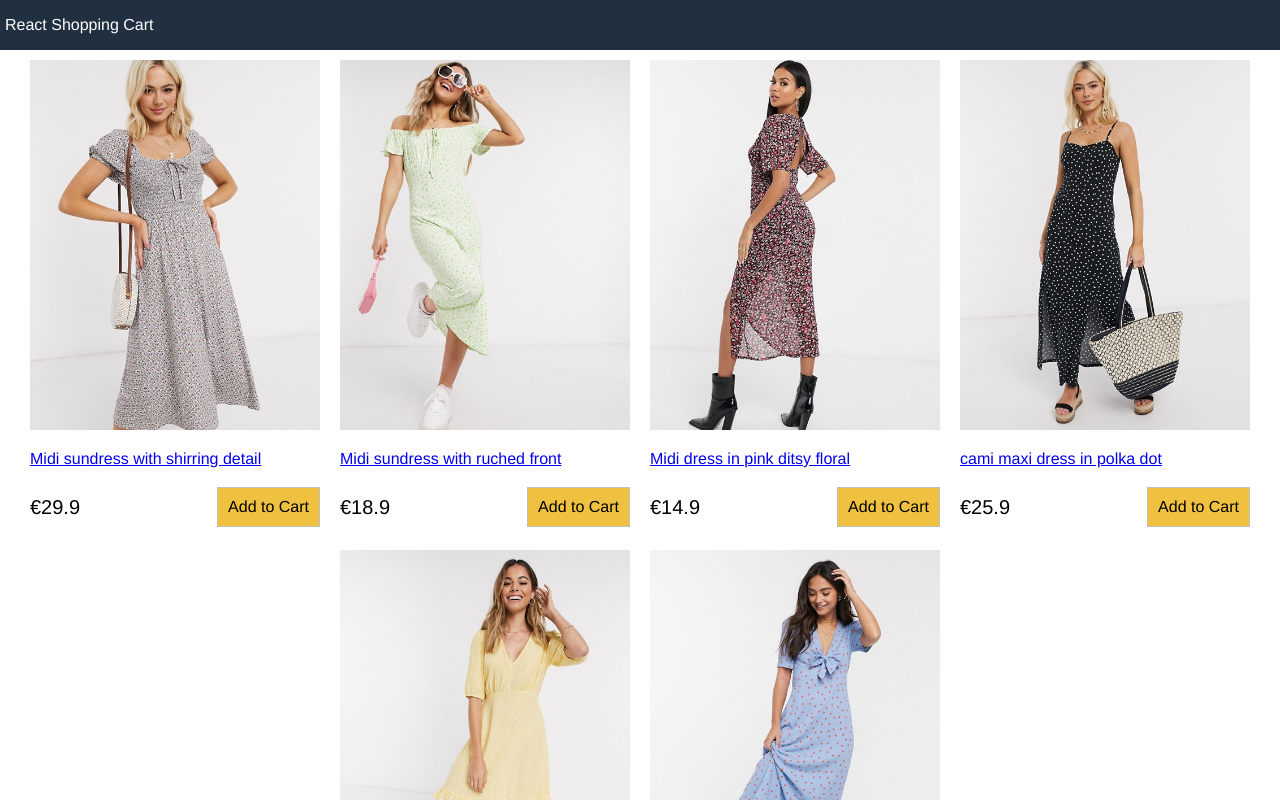
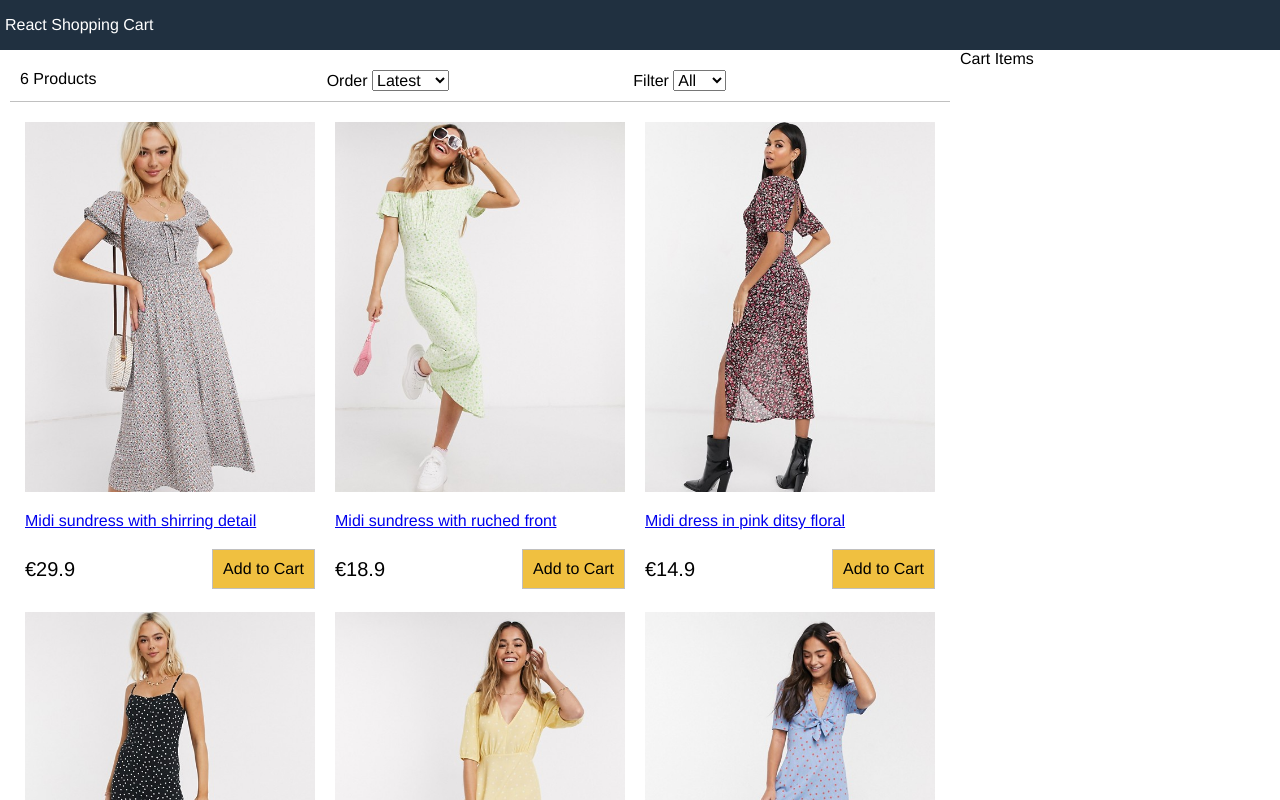
Before and after one commit to tombadil28/react-shoppping-cart, a React (Create React App) app: page / in a window 1280 px wide. Shown: the top 800 px of the page. Built offline with nearby package versions, Linux system fonts and the light colour scheme.

Commit message:
filter-component

```diff
--- a/src/App.js
+++ b/src/App.js
@@ -1,17 +1,52 @@
 import React from 'react';
 import data from "./data.json";
 import Products from './components/Products';
+import Filter from './components/Filter';
 
 //feature 1
 class App extends React.Component {
- constructor(){
+  constructor() {
     super();
     this.state = {
       products: data.products,
-    size:"",
-    sort:"",
+      size: "",
+      sort: ""
     };
   }
+  sortProducts = (event) => {
+    const sort = event.target.value;
+    this.setState((state) => ({
+      sort: sort,
+      products: this.state.products
+      .slice()
+      .sort((a, b) =>
+        sort === "lowest"
+         ?a.price > b.price
+         ? 1
+         : -1
+         :sort === "highest"
+         ? a.price < b.price
+         ? 1
+         : -1
+         :a._id < b._id
+         ? 1
+         : -1
+         ),
+    }));
+   }
+  filterProducts = (event) => {
+    if (event.target.value === "") {
+      this.setState({ size: event.target.value, products: data.products })
+    } else {
+      this.setState({
+        size: event.target.value,
+        products: data.products.filter(
+          (product) => product.availableSizes.indexOf(event.target.value) >= 0
+        ),
+      });
+    }
+
+  };
 
   render() {
     return (
@@ -21,10 +56,16 @@
         </header>
         <main>
           <div className="content">
-          <div className ="main">
+            <div className="main">
+              <Filter count={this.state.products.length}
+                size={this.state.size}
+                sort={this.state.sort}
+                filterProducts={this.filterProducts}
+                sortProducts={this.sortProducts}>
+              </Filter>
               <Products products={this.state.products}></Products>
-          <div className ="sidebar"> Cart Items</div>
             </div>
+            <div className="sidebar"> Cart Items</div>
           </div>
         </main>
         <footer>  All right is reserved (TG)  </footer>
--- /dev/null
+++ b/src/components/Filter.js
@@ -0,0 +1,31 @@
+import React, { Component } from 'react'
+
+export default class Filter extends Component {
+    render() {
+        return (
+            <div className="filter " >
+                <div className="filter-result">
+                    {this.props.count} Products  </div>
+                <div className="filter-sort">
+                Order {" "}
+                <select value={this.props.sort} onChange={this.props.sortProducts}>
+                    <option>Latest</option>
+                    <option value="lowest" >Lowest</option>
+                    <option value="highest" >Highest</option>
+
+                    </select></div>
+                <div className="filter-size">Filter {" "}
+                <select value={this.props.size} onChange={this.props.filterProducts}>
+                <option value="" >All</option>
+                <option value="XS" >XS</option>
+                <option value="S" >S</option>
+                <option value="M" >M</option>
+                <option value="L" >L</option>
+                <option value="XL" >XL</option>
+                <option value="XXL" >XXL</option>
+                    </select >
+                 </div >
+            </div >
+        );
+    }
+}
--- a/src/data.json
+++ b/src/data.json
@@ -13,7 +13,7 @@
         "image": "/images/dress2.jpg",
         "title": "Midi sundress with ruched front",
         "description": "This is for all the latest trends, no matter who you are, where you’re from and what you’re up to. Exclusive to ASOS, our universal brand is here for you, and comes in all our fit ranges: ASOS Curve, Tall, Petite and Maternity. Created by us, styled by you.",
-        "availableSizes": ["X", "M", "L"],
+        "availableSizes": ["X", "M", "L", "S"],
         "price": 18.9
       },
       {
@@ -29,7 +29,7 @@
         "image": "/images/dress4.jpg",
         "title": "cami maxi dress in polka dot",
         "description": "This is for all the latest trends, no matter who you are, where you’re from and what you’re up to. Exclusive to ASOS, our universal brand is here for you, and comes in all our fit ranges: ASOS Curve, Tall, Petite and Maternity. Created by us, styled by you.",
-        "availableSizes": ["XL"],
+        "availableSizes": ["XL", "XXL"],
         "price": 25.9
       },
       {
@@ -45,7 +45,7 @@
         "image": "/images/dress6.jpg",
         "title": "Midi tea dress in blue and red spot",
         "description": "This is for all the latest trends, no matter who you are, where you’re from and what you’re up to. Exclusive to ASOS, our universal brand is here for you, and comes in all our fit ranges: ASOS Curve, Tall, Petite and Maternity. Created by us, styled by you.",
-        "availableSizes": ["XL", "XXL"],
+        "availableSizes": ["XL"],
         "price": 49.9
       }
     ]
--- a/src/index.css
+++ b/src/index.css
@@ -111,3 +111,14 @@
 .button.primary {
   background-color: #f0c040;
 }
+/* Filter */
+.filter {
+  display: flex;
+  justify-content: space-between;
+  padding: 1rem;
+  margin: 1rem;
+  border-bottom: 0.1rem #c0c0c0 solid;
+}
+.filter div{
+  flex: 1;
+}
```
Also changed, not shown: src/impressum.html (deleted, +0 -16 lines). Lines whose indentation alone changed are shown as unchanged.
